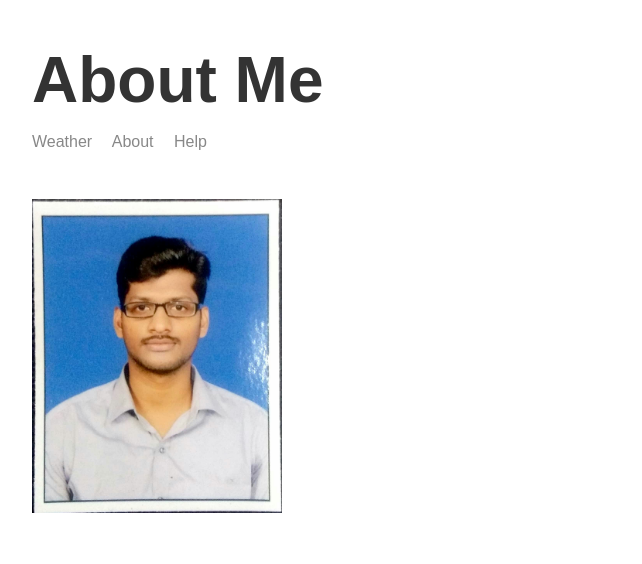
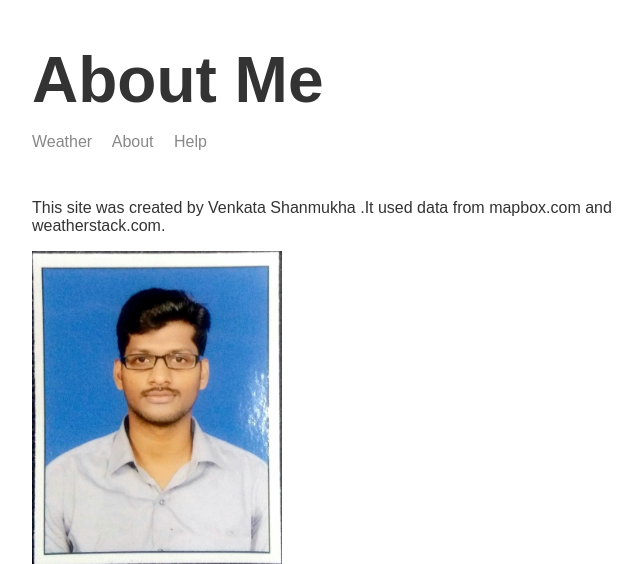
Before and after one commit to Shanmukh0015/node-web-server-app, a Node server app: page /about in a window 1280 px wide. Shown: the top 564 px of the page, without its empty margins (283-925 px from the left). Run offline with Node 20, Linux system fonts and the light colour scheme.

Commit message:
Changed in about view

```diff
--- a/templates/views/about.hbs
+++ b/templates/views/about.hbs
@@ -11,6 +11,7 @@
 <body>
     <div class="main-content">
         {{>header}}
+        <p>This site was created by Venkata Shanmukha .It used data from mapbox.com and weatherstack.com.</p>
         <img class="portrait" src="img/shanmukh_pic.JPEG">
     </div>
 
```
